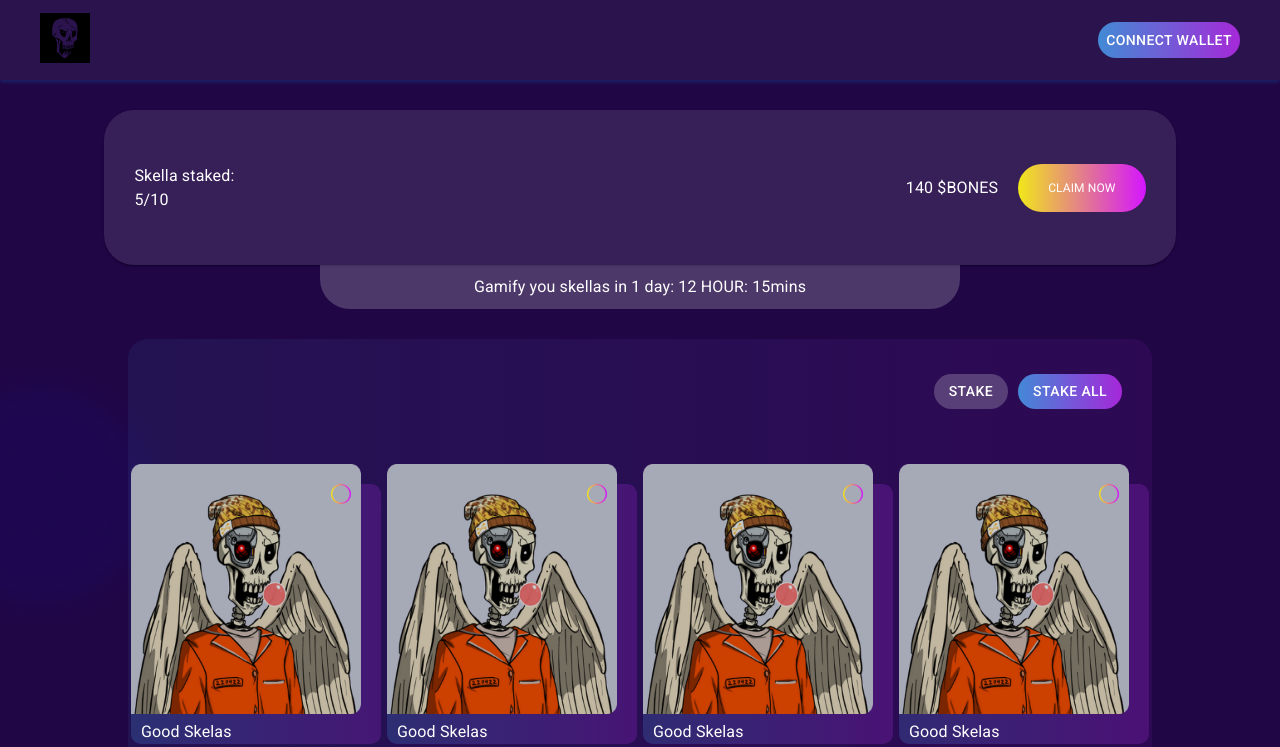
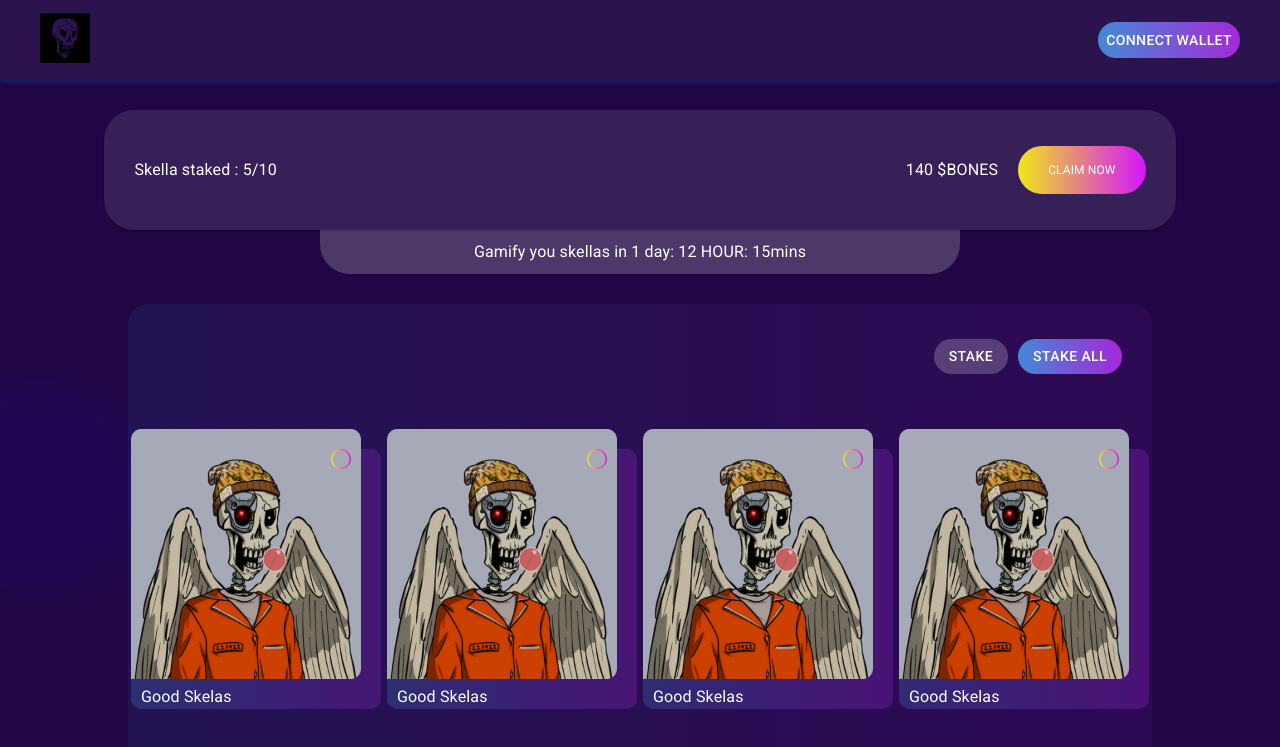
Before and after one commit to panthaacharjee/skella, a React (Create React App) app: page / in a window 1280 px wide. Shown: the top 747 px of the page. Built offline with nearby package versions, Linux system fonts and the light colour scheme.

Commit message:
first commit

```diff
--- a/src/Components/Views/Admin.js
+++ b/src/Components/Views/Admin.js
@@ -195,7 +195,9 @@ const Admin = () => {
                   style={{
                     marginLeft: `${isMobile ? "0px" : "10px"}`,
                     background: `${
-                      ind === selectBtn ? "red" : "rgba(255, 255, 255, 0.2)"
+                      ind === selectBtn
+                        ? "linear-gradient(90deg, #46A5FF 0%, rgba(74, 176, 255, 0.76) 0%, rgba(198, 40, 247, 0.82) 104.87%)"
+                        : "rgba(255, 255, 255, 0.2)"
                     }`,
                     borderRadius: "53px",
                     border: "0px solid red",
--- a/src/Components/Views/Home.js
+++ b/src/Components/Views/Home.js
@@ -51,15 +51,15 @@ const Home = () => {
             display: "flex",
             margin: "0px auto",
             borderRadius: "30px",
-            height: "135px",
-            padding: "10px 30px",
+            height: "120px",
+            padding: "0px 30px",
             background: "rgba(255, 255, 255, 0.1)",
           }}
         >
           <Grid container display={"flex"} alignItems={"center"}>
             <Grid item xs={12} md={6}>
-              <Typography color={"#fff"}>Skella staked:</Typography>
-              <Typography color={"#fff"}>5/10</Typography>
+              <Typography color={"#fff"}>Skella staked : 5/10</Typography>
+              {/* <Typography color={"#fff"}></Typography> */}
             </Grid>
             <Grid item xs={12} md={6}>
               <div
```
